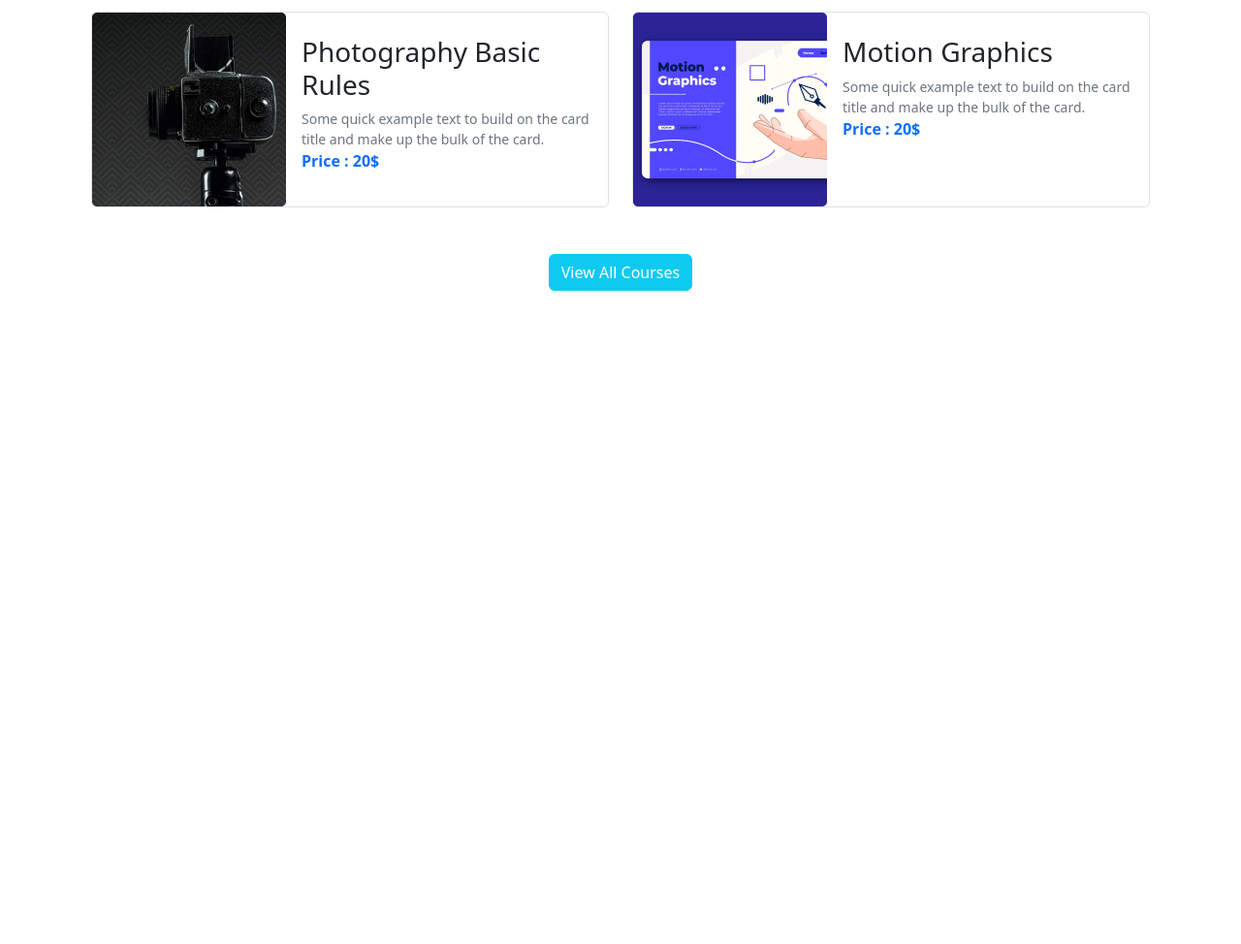
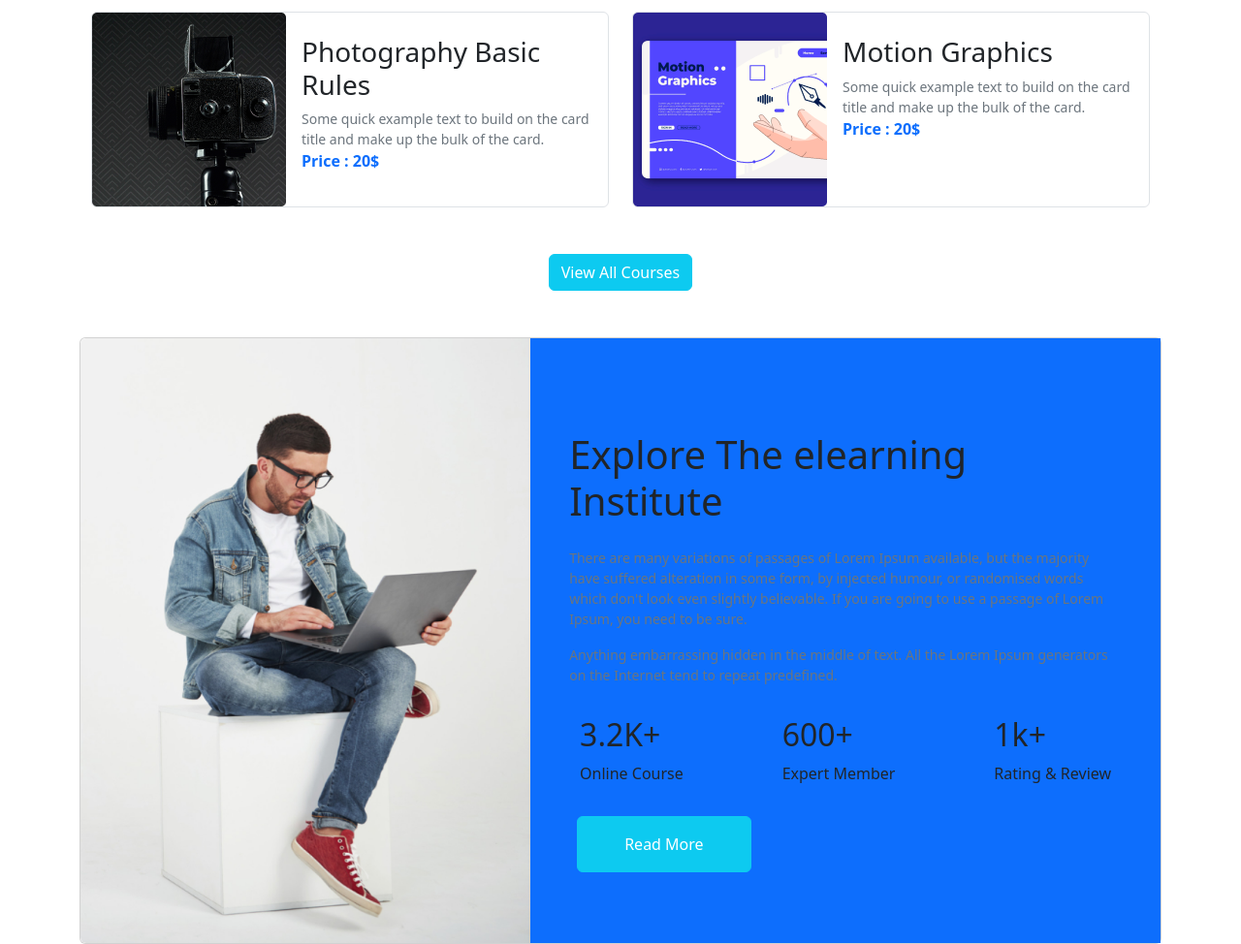
Before and after one commit to SadiaZaman01/web-assignment-3, a plain HTML site: page index.html in a window 1280 px wide. Shown: the part 1356-2330 px from the top of the page at 97% size. Before the commit the page ends 1656 px from the top, so only its background shows below. Drawn offline with nearby package versions, Linux system fonts and the light colour scheme.

Commit message:
explore section done

```diff
--- a/index.html
+++ b/index.html
@@ -288,7 +288,62 @@
         </div>
       </section>
       <!-- courses sectio ends  -->
-
+  <!-- explore section starts  -->
+      <section class="container pt-5">
+        <div class="card">
+          <div class="row g-0">
+            <div class="col-5">
+              <img
+                src="images/working.png"
+                class="img-fluid rounded-start"
+                alt="..."
+              />
+            </div>
+            <div class="col-7 bg-primary">
+              <div class="card-body mt-5 mx-3 pt-5 px-4">
+                <h1 class="card-title">Explore The elearning Institute</h1>
+                <p class="card-text mt-4">
+                  <small class="text-muted">
+                    There are many variations of passages of Lorem Ipsum
+                    available, but the majority have suffered alteration in some
+                    form, by injected humour, or randomised words which don't
+                    look even slightly believable. If you are going to use a
+                    passage of Lorem Ipsum, you need to be sure.
+                  </small>
+                </p>
+                <p class="card-text">
+                  <small class="text-muted"
+                    >Anything embarrassing hidden in the middle of text. All the
+                    Lorem Ipsum generators on the Internet tend to repeat
+                    predefined.</small
+                  >
+                </p>
+              </div>
+              <div class="d-flex justify-content-around mt-3">
+                <div>
+                  <h2>3.2K+</h2>
+                  <p>Online Course</p>
+                </div>
+                <div>
+                  <h2>600+</h2>
+                  <p>Expert Member</p>
+                </div>
+                <div>
+                  <h2>1k+</h2>
+                  <p>Rating & Review</p>
+                </div>
+              </div>
+              <button
+                type="button"
+                class="btn btn-info mt-3 mx-5 px-5 py-3 text-white"
+              >
+                Read More
+              </button>
+            </div>
+          </div>
+        </div>
+      </section>
+      <!-- explore section ends  -->
     <script
       src="https://cdn.jsdelivr.net/npm/bootstrap@5.2.0/dist/js/bootstrap.bundle.min.js"
       integrity="sha384-A3rJD856KowSb7dwlZdYEkO39Gagi7vIsF0jrRAoQmDKKtQBHUuLZ9AsSv4jD4Xa"
```
